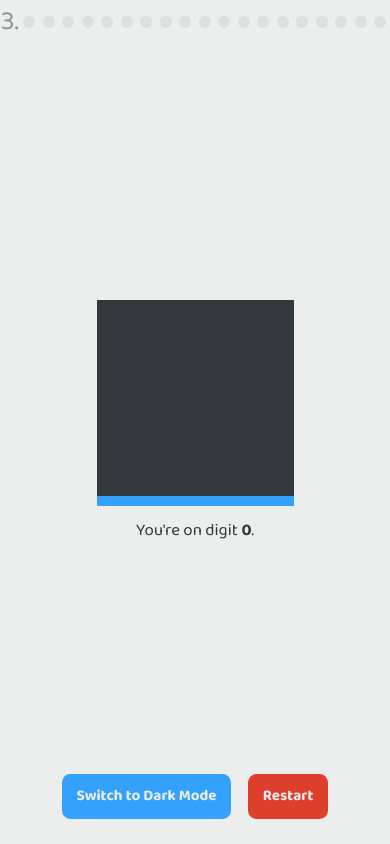
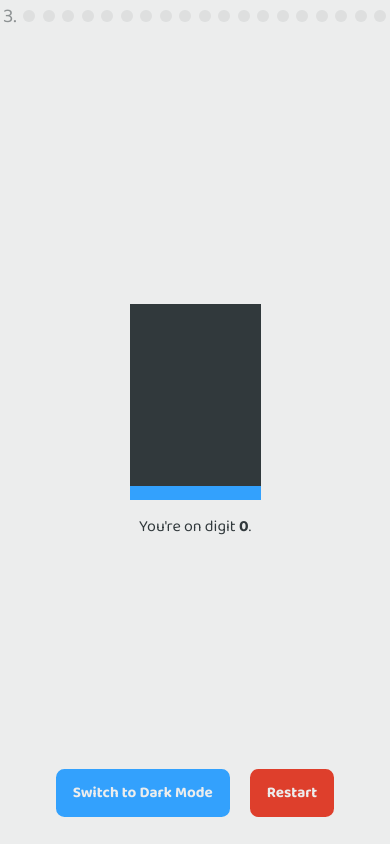
Before and after one commit to courier-new/pilon, a React (Create React App) app: page / in a window 390 px wide. Built offline with nearby package versions, Linux system fonts and the light colour scheme.

Commit message:
Apply better mobile support, remove vh units

```diff
--- a/public/index.html
+++ b/public/index.html
@@ -3,7 +3,11 @@
   <head>
     <meta charset="utf-8" />
     <link rel="icon" href="%PUBLIC_URL%/favicon.ico" />
-    <meta name="viewport" content="width=device-width, initial-scale=1" />
+    <meta
+      name="viewport"
+      content="width=device-width, height=device-height, initial-scale=1.0; maximum-scale=1.0; user-scalable=no"
+    />
+    <meta http-equiv="ScreenOrientation" content="autoRotate:disabled" />
     <meta name="theme-color" content="#000000" />
     <meta name="description" content="The Pi learning game!" />
     <link rel="apple-touch-icon" href="%PUBLIC_URL%/logo192.png" />
--- a/src/App.tsx
+++ b/src/App.tsx
@@ -13,11 +13,21 @@ import RestartButton from './components/RestartButton';
 import { StyledComponentThemeProp } from './constants/theme';
 import ThemeToggle from './components/ThemeToggle';
 import styled from 'styled-components';
+import { useWindowSize } from './helpers/useWindowSize';
 
 const App: FC = () => (
   <CombinedProvider>
-    <Container>
-      <Background>
+    <AppContainer />
+  </CombinedProvider>
+);
+
+const AppContainer: FC = () => {
+  const { theme } = useThemeState();
+  const { height } = useWindowSize();
+
+  return (
+    <StyledContainer currentTheme={theme} windowHeight={height}>
+      <Background windowHeight={height}>
         <RecordedDigits />
       </Background>
       <StyledHeader />
@@ -34,20 +44,17 @@ const App: FC = () => (
         <ThemeToggle />
         <RestartButton />
       </StyledFooter>
-    </Container>
-  </CombinedProvider>
-);
-
-const Container: FC<PropsWithChildren<{}>> = ({ children }) => {
-  const { theme } = useThemeState();
-
-  return <StyledContainer currentTheme={theme}>{children}</StyledContainer>;
+    </StyledContainer>
+  );
 };
 
-const StyledContainer = styled.div<StyledComponentThemeProp>`
+type WindowHeightProp = { windowHeight?: number };
+const getWindowHeight = ({ windowHeight }: WindowHeightProp) => windowHeight + 'px' || '100vh';
+
+const StyledContainer = styled.div<StyledComponentThemeProp & WindowHeightProp>`
   text-align: center;
   background-color: ${getStyledComponentThemeProperty('backgroundColor')};
-  min-height: 100vh;
+  min-height: ${getWindowHeight};
   display: grid;
   grid-auto-rows: 1fr;
   grid-template-columns: 1fr 0fr 1fr;
@@ -56,15 +63,16 @@ const StyledContainer = styled.div<StyledComponentThemeProp>`
   color: ${getStyledComponentThemeProperty('textColor')};
   transition: background ${getStyledComponentThemeProperty('slowTransition')},
     color ${getStyledComponentThemeProperty('slowTransition')};
+  }
 
   * {
     font-family: ${getStyledComponentThemeProperty('bodyFont')};
   }
 `;
 
-const Background = styled.div`
+const Background = styled.div<WindowHeightProp>`
   position: absolute;
-  height: 100vh;
+  min-height: ${getWindowHeight};
   width: 100vw;
 `;
 
--- a/src/components/Feedback.tsx
+++ b/src/components/Feedback.tsx
@@ -39,6 +39,10 @@ const FeedbackBox = styled.div<StyledComponentThemeProp & { backgroundColor: str
   padding: ${getStyledComponentThemeProperty('blockPadding')};
   text-align: left;
   z-index: 2;
+
+  @media (max-width: 800px) {
+    font-size: ${getStyledComponentThemeProperty('mobileLabelFontSize')};
+  }
 `;
 
 const FeedbackCaret = styled.div<StyledComponentThemeProp & { backgroundColor: string }>`
--- a/src/components/Input.tsx
+++ b/src/components/Input.tsx
@@ -7,12 +7,13 @@ import styled from 'styled-components';
 const StyledInput = styled.input<StyledComponentThemeProp>`
   background: ${getStyledComponentThemeProperty('textColor')};
   border: none;
-  border-bottom: 1.2vh solid ${getStyledComponentThemeProperty('borderColor')};
+  border-bottom: 14px solid ${getStyledComponentThemeProperty('borderColor')};
   caret-color: ${getStyledComponentThemeProperty('primaryAccentColor')};
   color: ${getStyledComponentThemeProperty('backgroundColor')};
   font-size: ${getStyledComponentThemeProperty('inputFontSize')};
   height: ${getStyledComponentThemeProperty('inputHeight')};
-  margin-bottom: 1.2vh;
+  margin-bottom: 14px;
+  max-width: 160px;
   text-align: center;
   transition: background ${getStyledComponentThemeProperty('fastTransition')},
     border ${getStyledComponentThemeProperty('fastTransition')};
@@ -20,6 +21,7 @@ const StyledInput = styled.input<StyledComponentThemeProp>`
   @media (max-width: 800px) {
     font-size: ${getStyledComponentThemeProperty('mobileInputFontSize')};
     height: ${getStyledComponentThemeProperty('mobileInputHeight')};
+    max-width: 180px;
   }
 
   &:focus {
@@ -51,12 +53,13 @@ const Input: FC<InputProps> = ({ onBlur, shouldCommitInput }) => {
 
   return (
     <StyledInput
+      currentTheme={theme}
+      inputMode="numeric"
+      onBlur={onBlur}
+      onChange={setInput}
       ref={inputRef}
-      onChange={setInput}
-      onBlur={onBlur}
       size={1}
       value={currentValue}
-      currentTheme={theme}
     />
   );
 };
--- a/src/constants/theme.ts
+++ b/src/constants/theme.ts
@@ -46,21 +46,21 @@ export const LIGHT_THEME_COLORS: ThemeColors = {
 
 /** Other design system variables used within the app */
 export const THEME_VARIABLES = {
-  blockHorizontalPadding: '1.5vh',
-  blockMargin: '1vh',
-  blockPadding: '1vh 1.5vh',
-  blockVerticalPadding: '1vh',
+  blockHorizontalPadding: '15px',
+  blockMargin: '10px',
+  blockPadding: '10px 15px',
+  blockVerticalPadding: '10px',
   bodyFont: `'Baloo 2', cursive`,
-  bodyFontSize: 'calc(10px + 2vh)',
+  bodyFontSize: 'max(2.2vh, 20px)',
   buttonFontSize: 'max(1.8vh, 14px)',
   fastTransition: '0.1s',
-  inputFontSize: '14vh',
-  inputHeight: '18vh',
-  labelFontSize: '1.5vh',
-  mobileInputFontSize: '18vh',
-  mobileInputHeight: '23vh',
-  mobileLabelFontSize: '2vh',
-  noteFontSize: '2.5vh',
+  inputFontSize: '150px',
+  inputHeight: '200px',
+  labelFontSize: '14px',
+  mobileInputFontSize: '100px',
+  mobileInputHeight: '180px',
+  mobileLabelFontSize: '16px',
+  noteFontSize: '20px',
   slowTransition: '0.8s',
 };
 
```
Also changed, not shown: tsconfig.json (+2 -8 lines).
